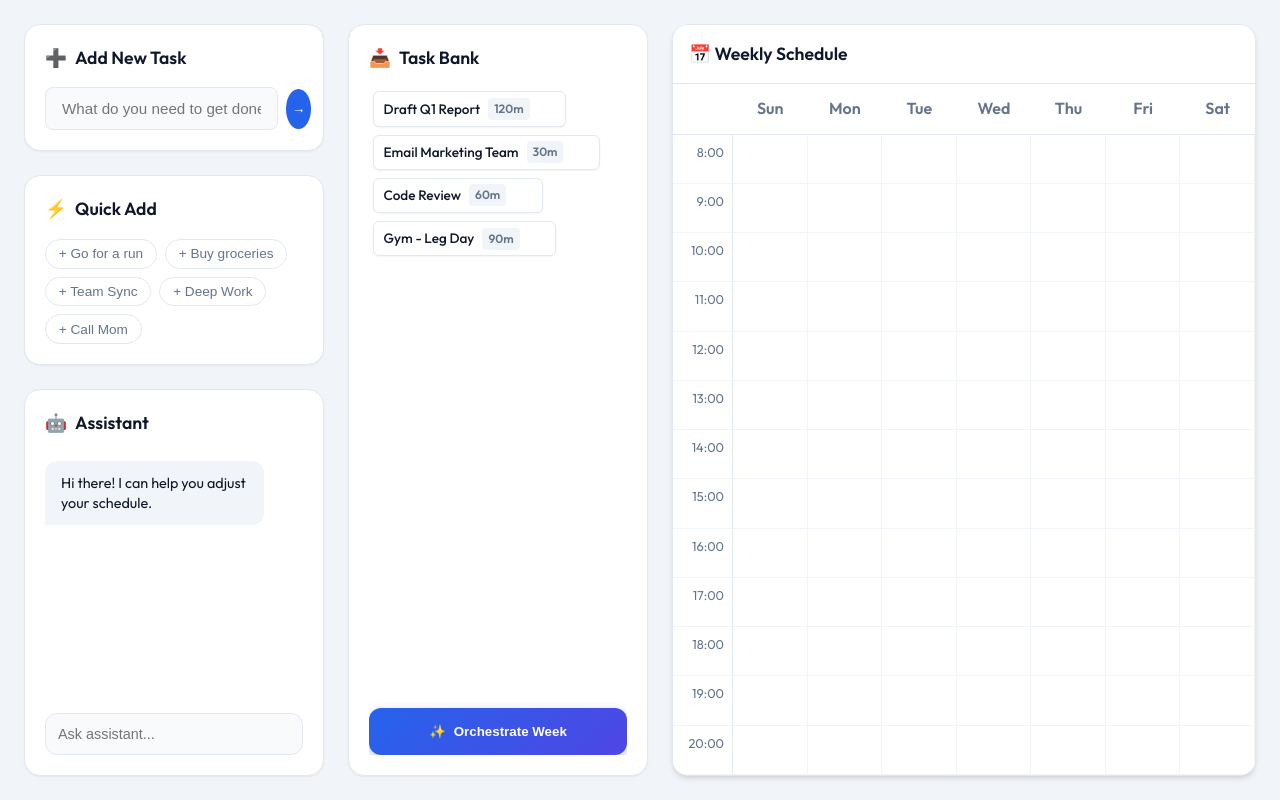
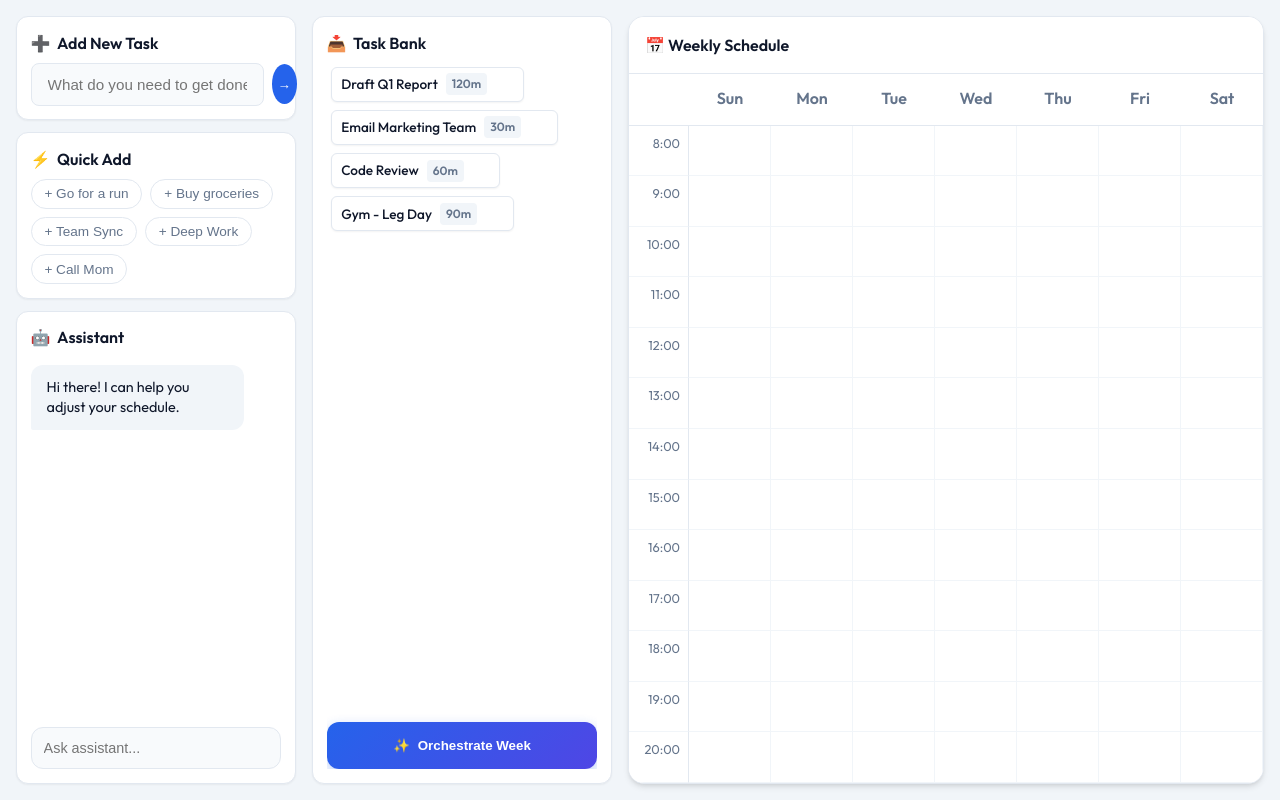
Before and after one commit to danish259g/AI_planner_and_scheduler, a React app in the folder frontend/: page / in a window 1280 px wide. Built offline with nearby package versions, Linux system fonts and the light colour scheme; the HTML template or start-up script is replaced by a standard one.

Commit message:
reduces padding on left ui column

```diff
--- a/frontend/src/App.css
+++ b/frontend/src/App.css
@@ -3,8 +3,8 @@
   display: flex;
   width: 100vw;
   height: 100vh;
-  padding: 1.5rem;
-  gap: 1.5rem;
+  padding: 1rem;
+  gap: 1rem;
   background: var(--bg-app);
 }
 
@@ -12,15 +12,16 @@
 .layout-sidebar {
   display: flex;
   flex-direction: column;
-  gap: 1.5rem;
-  width: 300px;
+  gap: 0.75rem;
+  width: 280px;
+  /* Slightly narrower */
   flex-shrink: 0;
 }
 
 .layout-center {
   display: flex;
   flex-direction: column;
-  gap: 1.5rem;
+  gap: 1rem;
   width: 300px;
   flex-shrink: 0;
 }
@@ -41,8 +42,10 @@
 /* Glass Panels (Cards) */
 .glass-panel {
   background: var(--bg-panel);
-  border-radius: var(--radius-lg);
-  padding: 1.25rem;
+  border-radius: var(--radius-md);
+  /* Slightly tighter radius */
+  padding: 0.85rem;
+  /* Reduced from 1.25rem */
   box-shadow: var(--shadow-sm);
   border: 1px solid var(--color-border);
   display: flex;
@@ -57,13 +60,14 @@
 
 /* Typography headers */
 h3 {
-  margin: 0 0 1rem 0;
-  font-size: 1.1rem;
+  margin: 0 0 0.5rem 0;
+  /* Reduced margin */
+  font-size: 1rem;
   font-weight: 600;
   color: var(--text-primary);
   display: flex;
   align-items: center;
-  gap: 0.5rem;
+  gap: 0.4rem;
 }
 
 /* Task Input Styling */
```
